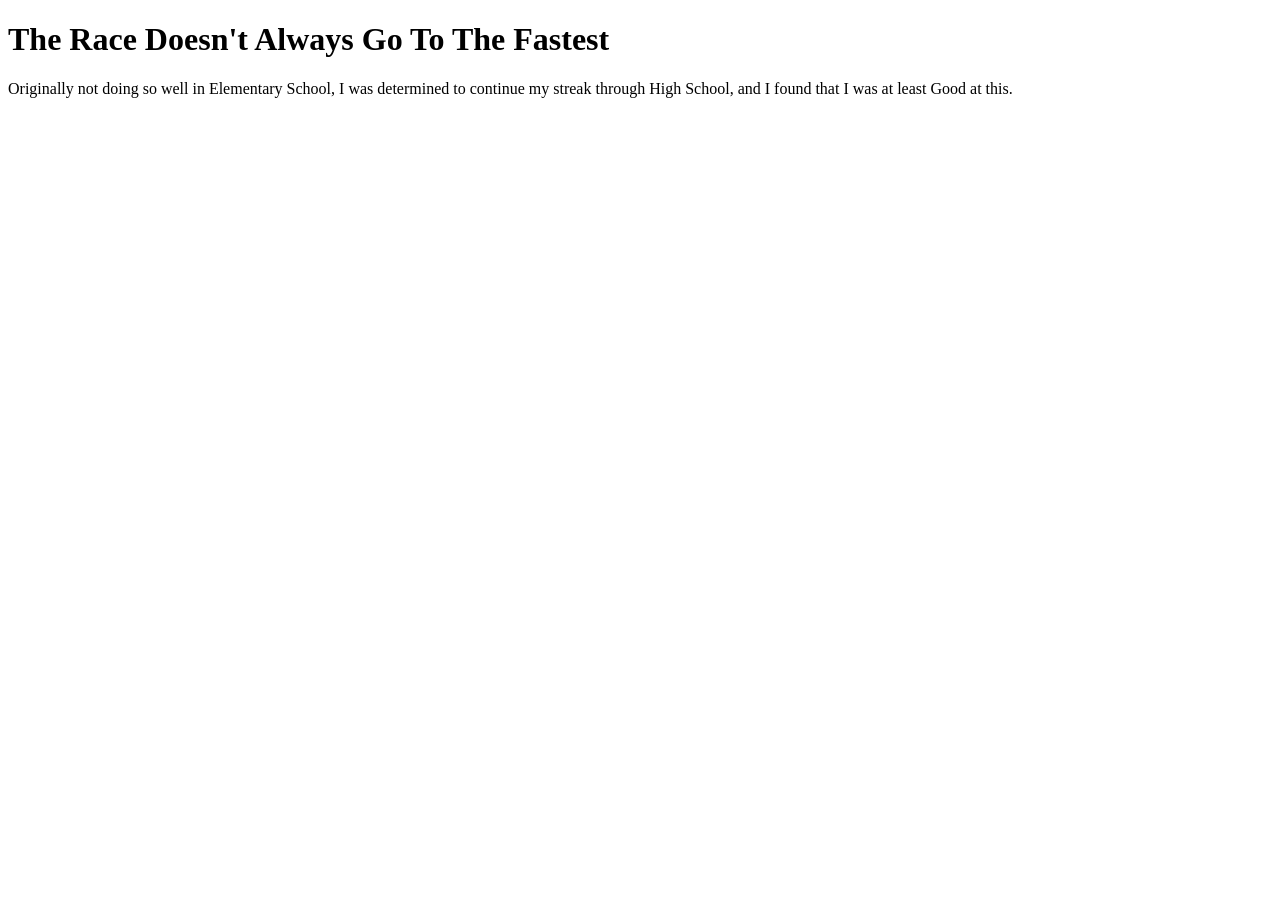
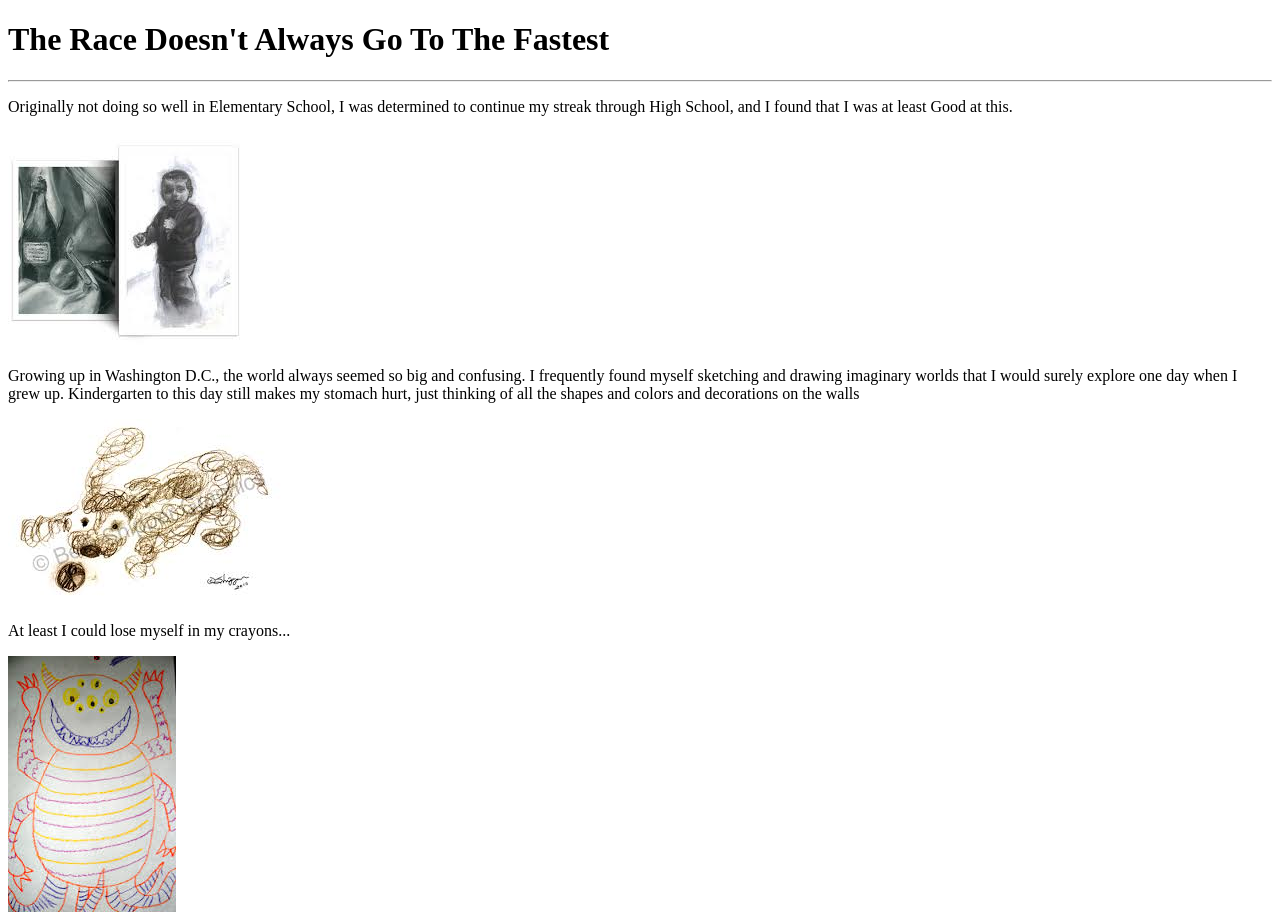
Before and after one commit to jpedroza/p1.dontforgetyourcrayons.org, a plain HTML site: page index.html in a window 1280 px wide. Before the commit the page ends 800 px from the top, so only its background shows below. Drawn offline with Linux system fonts and the light colour scheme.

Commit message:
Added graphics and some text to get ideas for layout

```diff
--- a/index.html
+++ b/index.html
@@ -6,9 +6,20 @@
 </head>
 <body>
 <h1>The Race Doesn't Always Go To The Fastest</h1>
-
+<hr />
 <p>Originally not doing so well in Elementary School, I was determined to continue my streak through High School, and I found that I was at least Good at this.</p>
 
 
+<img src="crayon1.jpg" alt="Crayon Sketch of a Child">
+
+<p>Growing up in Washington D.C., the world always seemed so big and confusing.  I frequently found myself sketching and drawing imaginary worlds that I would surely explore one day when I grew up.  Kindergarten to this day still makes my stomach hurt, just thinking of all the shapes and colors and decorations on the walls</p>
+
+<img src="crayon2.jpg" alt="Crayon Sketch of a Dog">
+
+<p> At least I could lose myself in my crayons...</p>
+
+
+<img src="crayon3.jpg" alt="Crayon Sketch of a Monster">
+
 </body>
 </html>
```
Also changed, not shown: crayon1.jpg (added), crayon2.jpg (added), crayon3.jpg (added).
